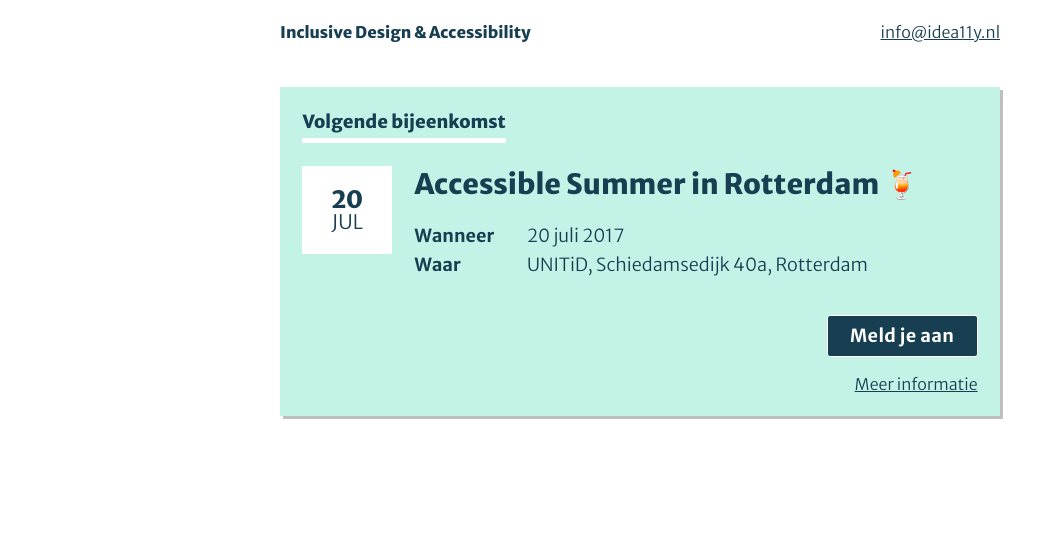
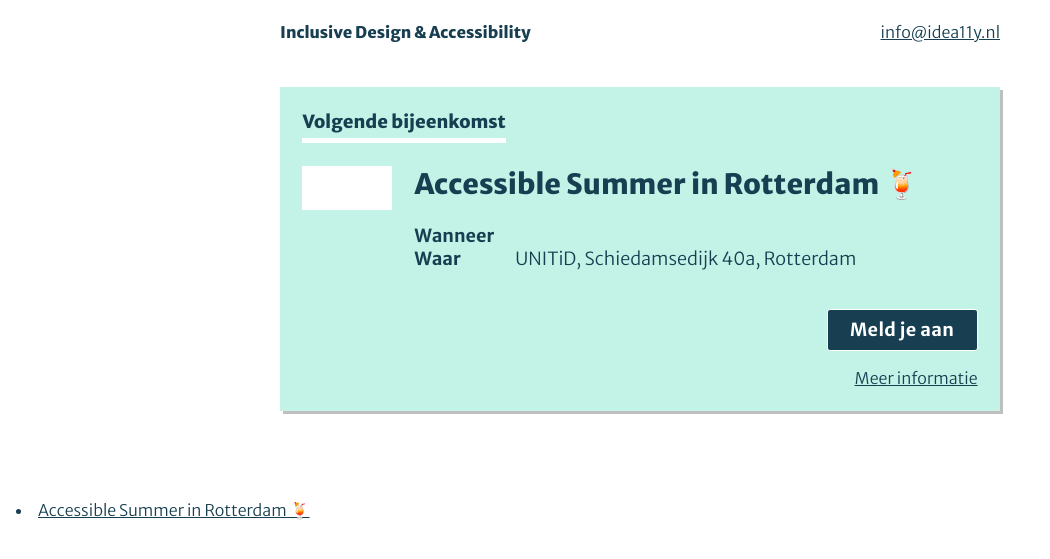
Before and after one commit to petervangrieken/ideal, a Jekyll site: the page built from index.html, in a window 1280 px wide. Shown: the top 559 px of the page, without its empty margins (0-1050 px from the left). Built offline with Jekyll 4.4.1, drawn with Linux system fonts in a browser that asks for light colours.

Commit message:
Make an index

```diff
--- a/_config.yml
+++ b/_config.yml
@@ -1 +1,2 @@
 name: Idea11y • Inclusive Design & Accessibility Meetup
+excerpt_separator: ""
--- a/_layouts/default.html
+++ b/_layouts/default.html
@@ -22,7 +22,42 @@
 
 <main id="main" role="main">
 
-{{ content }}
+  {% for post in site.posts %}
+
+        <section class="meetup first-up">
+            <h2>Volgende bijeenkomst</h2>
+
+            <div>
+
+                <h3>
+                    Accessible Summer in Rotterdam 🍹
+                </h3>
+
+                <dl>
+                    <dd>Wanneer</dd>
+                    <dt>{{ page.date | date: "%e %B %y" }}</dt>
+                    <dd>Waar</dd>
+                    <dt>UNITiD, Schiedamsedijk 40a, Rotterdam</dt>
+                </dl>
+
+                <p>
+                	{{ post.excerpt }}
+                </p>
+
+                <span>{{ page.date | date: "%b %y" }}</span>
+
+            </div>
+
+
+            <button>Meld je aan</button>
+
+            <a href="https://www.meetup.com/Inclusive-Design-Accessibility/events/239750521/">Meer informatie</a>
+
+        </section>
+    <li>
+      <a href="{{ post.url }}">{{ post.title }}</a>
+    </li>
+  {% endfor %}
 
 </main>
 </body>
```
